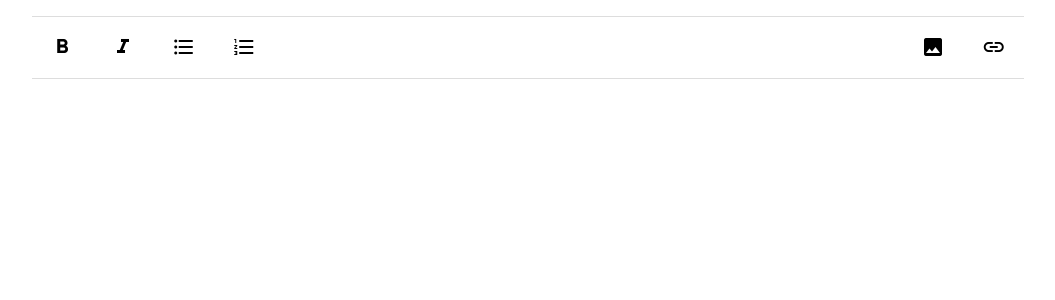
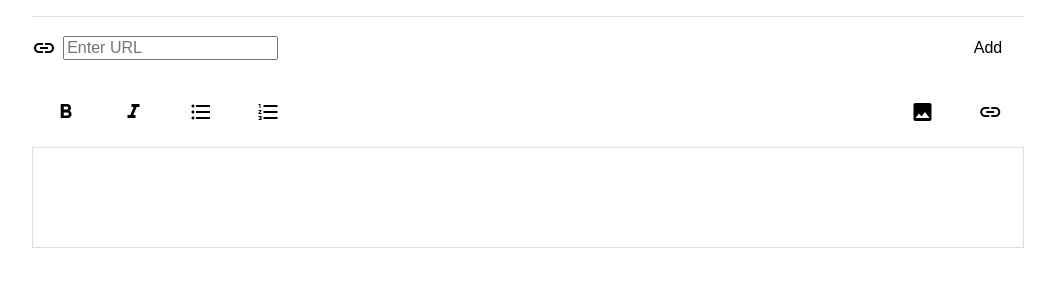
Before and after one commit to resting/rte-frontend, a React (Create React App) app: page / in a window 1280 px wide. Shown: the top 300 px of the page, without its empty margins (112-1167 px from the left). Built offline with nearby package versions, Linux system fonts and the light colour scheme; a web font is replaced by a local one.

Commit message:
Add link feature and some refactoring.

```diff
--- a/src/App.css
+++ b/src/App.css
@@ -1,5 +1,9 @@
 * {
     box-sizing: border-box;
+}
+
+body, html, select, input, button {
+    font-size: 16px;
 }
 
 @font-face {
@@ -50,9 +54,25 @@ button {
     border-radius: 2px;
 }
 
+button.text {
+    padding-bottom: .3em;
+}
+
+button:active {
+    color: dodgerblue;
+    border: 1px solid #ddd;
+}
+
 .pressed {
     color: dodgerblue;
     border: 1px solid #ddd;
+}
+
+.editor {
+    min-height: 100px;
+    border: 1px solid #ddd;
+    border-top: 0;
+    padding: .5em;
 }
 
 .container {
@@ -60,3 +80,28 @@ button {
     padding: 1em;
     margin: 0 auto;
 }
+
+.linkinput {
+    outline: none;
+}
+
+.toolbar-left,
+.tooblar-right {
+    display: flex;
+    align-items: center;
+}
+
+.linkinputwrap {
+    display: flex;
+    align-content: center;
+}
+
+.linkinputwrap:before {
+    content: 'link';
+    font-family: 'Material Icons';
+    display: inline-block;
+    font-size: 24px;
+    width: 24px;
+    height: 24px;
+    margin-right: .3em;
+}
--- a/src/App.js
+++ b/src/App.js
@@ -1,11 +1,32 @@
 import React, {Component} from 'react'
 import './App.css'
 import Toolbar from './components/toolbar'
-import {Editor, EditorState, RichUtils} from 'draft-js'
+import {Editor, EditorState, RichUtils, CompositeDecorator, convertToRaw} from 'draft-js'
+import Link from './components/link'
+
+function findLinkEntities(contentBlock, callback, contentState) {
+    contentBlock.findEntityRanges(
+        (character) => {
+            const entityKey = character.getEntity()
+            return (
+                entityKey !== null && contentState.getEntity(entityKey).getType() === 'LINK'
+            )
+        },
+        callback,
+    )
+}
 
 class App extends Component {
     constructor(props) {
         super(props)
+
+        const decorator = new CompositeDecorator([
+            {
+                strategy: findLinkEntities,
+                component: Link,
+            },
+        ])
+
         this.state = {
             boldPressed: false,
             italicPressed: false,
@@ -13,12 +34,37 @@ class App extends Component {
             orderedListPressed: false,
             imagePressed: false,
             linkPressed: false,
-            editorState: EditorState.createEmpty(),
+            editorState: EditorState.createEmpty(decorator),
         }
+    }
+
+    componentDidMount() {
+        this.focus()
     }
 
     focus() {
         this.refs.editor.focus()
+    }
+
+    onAddClick(linkurl) {
+        const contentState = this.state.editorState.getCurrentContent()
+        const contentStateWithEntity = contentState.createEntity(
+            'LINK',
+            'MUTABLE',
+            {url: linkurl},
+        )
+        const entityKey = contentStateWithEntity.getLastCreatedEntityKey()
+        const newEditorState = EditorState.set(this.state.editorState, {
+            currentContent: contentStateWithEntity,
+        })
+
+        this.onChange(
+            RichUtils.toggleLink(
+                newEditorState,
+                newEditorState.getSelection(),
+                entityKey,
+            ),
+        )
     }
 
     onChange(editorState) {
@@ -32,14 +78,27 @@ class App extends Component {
             linkPressed: false,
         }
 
+        // Inline pressed state
         const selection = editorState.getSelection()
         const currentStyles = currentStyle.toArray()
         pressed.boldPressed = currentStyles.includes('BOLD')
         pressed.italicPressed = currentStyles.includes('ITALIC')
 
-        const blockType = editorState.getCurrentContent().getBlockForKey(selection.getStartKey()).getType()
+        // Block pressed state
+        const contentState = editorState.getCurrentContent()
+        const blockType = contentState.getBlockForKey(selection.getStartKey()).getType()
         pressed.unorderedListPressed = blockType === 'unordered-list-item'
         pressed.orderedListPressed = blockType === 'ordered-list-item'
+
+        // Link Entity pressed state
+        const entityKey = contentState.getBlockForKey(selection.getStartKey()).getEntityAt(selection.getStartOffset())
+        if (entityKey) {
+            const entity = contentState.getEntity(entityKey)
+            pressed.linkPressed = entity.getType() === 'LINK'
+        }
+
+        const raw = convertToRaw(contentState)
+        // console.log(raw)
 
         this.setState({...pressed, editorState})
     }
@@ -105,6 +164,7 @@ class App extends Component {
                         onOrderedListClick={this.onOrderedListClick.bind(this)}
                         onImageClick={this.onImageClick.bind(this)}
                         onLinkClick={this.onLinkClick.bind(this)}
+                        onAddClick={this.onAddClick.bind(this)}
                         boldPressed={this.state.boldPressed}
                         italicPressed={this.state.italicPressed}
                         unorderedListPressed={this.state.unorderedListPressed}
--- /dev/null
+++ b/src/components/link.js
@@ -0,0 +1,10 @@
+import React, {Component} from 'react'
+
+class Link extends Component {
+    render() {
+        const {url} = this.props.contentState.getEntity(this.props.entityKey).getData()
+        return <a href={url}>{this.props.children}</a>
+    }
+}
+
+export default Link
--- a/src/components/toolbar-button.js
+++ b/src/components/toolbar-button.js
@@ -4,7 +4,7 @@ class Button extends Component {
     render() {
         return (
             <button onClick={this.props.onClickHandler}
-                className={this.props.pressedState}>{this.props.children}</button>
+                className={this.props.className}>{this.props.children}</button>
         )
     }
 }
--- a/src/components/toolbar.js
+++ b/src/components/toolbar.js
@@ -2,13 +2,21 @@ import React, {Component} from 'react'
 import Button from './toolbar-button'
 
 class Toolbar extends Component {
+    constructor(props) {
+        super(props)
+
+        this.state = {linkurl: ''}
+    }
+
     render() {
         const style = {
             toolbar: {
+                borderTop: '1px solid #ddd',
+                borderBottom: '1px solid #ddd',
+            },
+            toolbarstate: {
                 display: 'flex',
                 justifyContent: 'space-between',
-                borderTop: '1px solid #ddd',
-                borderBottom: '1px solid #ddd',
             },
             italic: {
                 fontStyle: 'italic',
@@ -24,28 +32,46 @@ class Toolbar extends Component {
 
         return (
             <div className="toolbar" style={style.toolbar}>
+                <div className="toolbar-link-state" style={style.toolbarstate}>
                     <div className="toolbar-left">
-                    <Button onClickHandler={this.props.onBoldClick} pressedState={boldPressed}>
+                        <div className="linkinputwrap">
+                            <input type="text" className='linkinput' value={this.state.linkurl}
+                                placeholder='Enter URL'
+                                onChange={evt => this.setState({linkurl: evt.target.value})}
+                            />
+                        </div>
+                    </div>
+                    <div className="toolbar-right">
+                        <Button onClickHandler={() => this.props.onAddClick(this.state.linkurl)} className='text'>
+                            <span>Add</span>
+                        </Button>
+                    </div>
+                </div>
+                <div className="toolbar-norm-state" style={style.toolbarstate}>
+                    <div className="toolbar-left">
+                        <Button onClickHandler={this.props.onBoldClick} className={boldPressed}>
                             <i className='material-icons'>format_bold</i>
                         </Button>
-                    <Button onClickHandler={this.props.onItalicClick} pressedState={italicPressed}>
+                        <Button onClickHandler={this.props.onItalicClick} className={italicPressed}>
                             <span className='material-icons'>format_italic</span>
                         </Button>
-                    <Button onClickHandler={this.props.onUnorderedListClick} pressedState={unorderedListPressed}>
+                        <Button onClickHandler={this.props.onUnorderedListClick} className={unorderedListPressed}>
                             <span className='material-icons'>format_list_bulleted</span>
                         </Button>
-                    <Button onClickHandler={this.props.onOrderedListClick} pressedState={orderedListPressed}>
+                        <Button onClickHandler={this.props.onOrderedListClick} className={orderedListPressed}>
                             <span className='material-icons'>format_list_numbered</span>
                         </Button>
                     </div>
                     <div className="toolbar-right">
-                    <Button onClickHandler={this.props.onImageClick} pressedState={imagePressed}>
+                        <Button onClickHandler={this.props.onImageClick} className={imagePressed}>
                             <span className='material-icons'>image</span>
                         </Button>
-                    <Button onClickHandler={this.props.onLinkClick} pressedState={linkPressed}>
+                        <Button onClickHandler={this.props.onLinkClick} className={linkPressed}>
                             <span className='material-icons'>link</span>
                         </Button>
                     </div>
+                </div>
+
 
             </div>
         )
```
Lines whose indentation alone changed are shown as unchanged.
